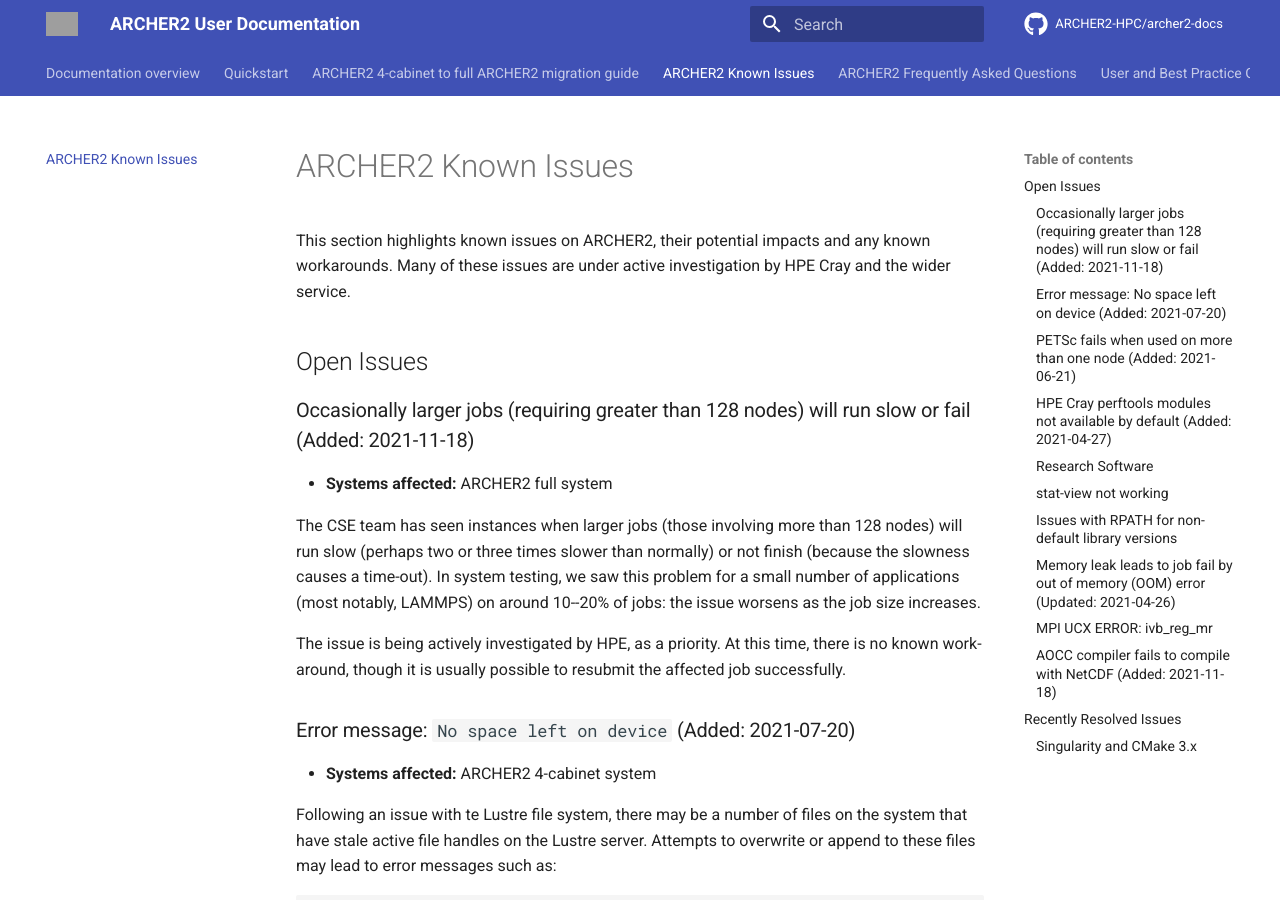
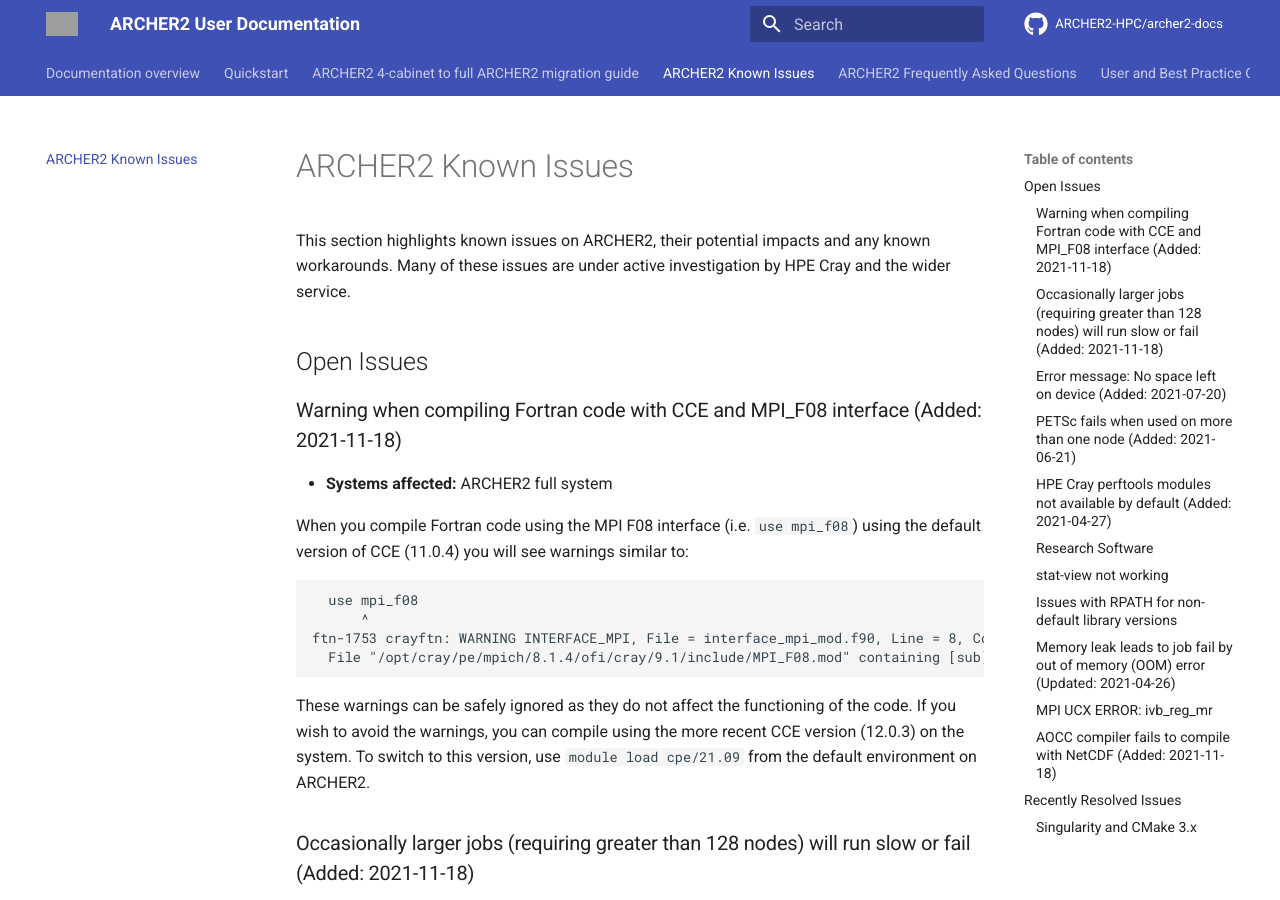
Before and after one commit to ARCHER2-HPC/archer2-docs, an MkDocs documentation site: the page built from docs/known-issues/index.md, in a window 1280 px wide and 900 px high. Built offline with MkDocs 1.6.1 and Material for MkDocs 9.7.7, drawn with Linux system fonts in a browser that asks for light colours; comment, search, counter and statistics services are not loaded; grey boxes are pictures that could not be loaded.

Commit message:
Adds note on mpi_f08 cce issue

````diff
--- a/docs/known-issues/index.md
+++ b/docs/known-issues/index.md
@@ -6,6 +6,24 @@
 
 ## Open Issues
 
+### Warning when compiling Fortran code with CCE and MPI_F08 interface (Added: 2021-11-18)
+
+- **Systems affected:** ARCHER2 full system
+
+When you compile Fortran code using the MPI F08 interface (i.e. `use mpi_f08`) using the default version
+of CCE (11.0.4) you will see warnings similar to:
+
+```
+  use mpi_f08
+      ^
+ftn-1753 crayftn: WARNING INTERFACE_MPI, File = interface_mpi_mod.f90, Line = 8, Column = 7
+  File "/opt/cray/pe/mpich/8.1.4/ofi/cray/9.1/include/MPI_F08.mod" containing [sub]module information for "MPI_F08" was created with a previous compiler release.  It will not be supported by the next major release.  It is version 110 from release 9.0.
+```
+
+These warnings can be safely ignored as they do not affect the functioning of the code. If
+you wish to avoid the warnings, you can compile using the more recent CCE version (12.0.3)
+on the system. To switch to this version, use `module load cpe/21.09` from the default
+environment on ARCHER2.
 
 ### Occasionally larger jobs (requiring greater than 128 nodes) will run slow or fail (Added: 2021-11-18)
 
````
